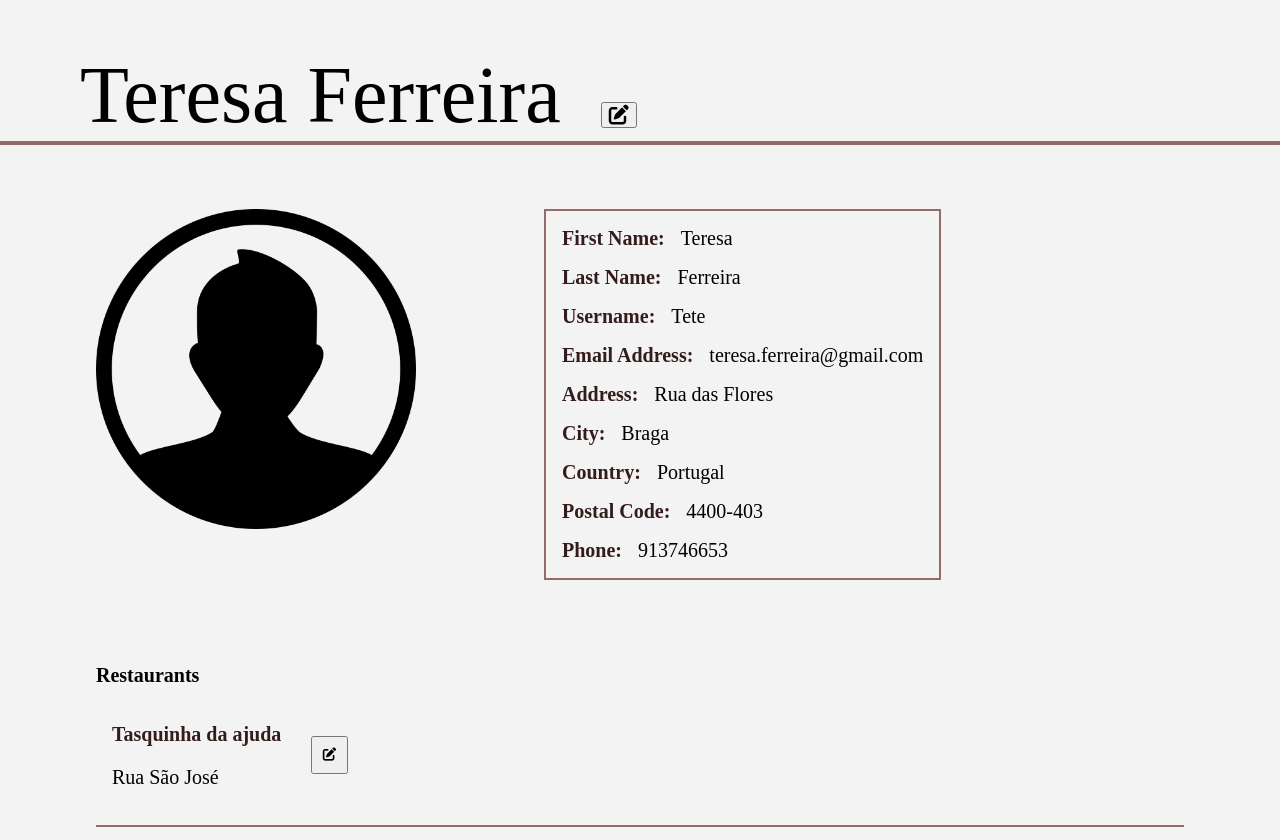
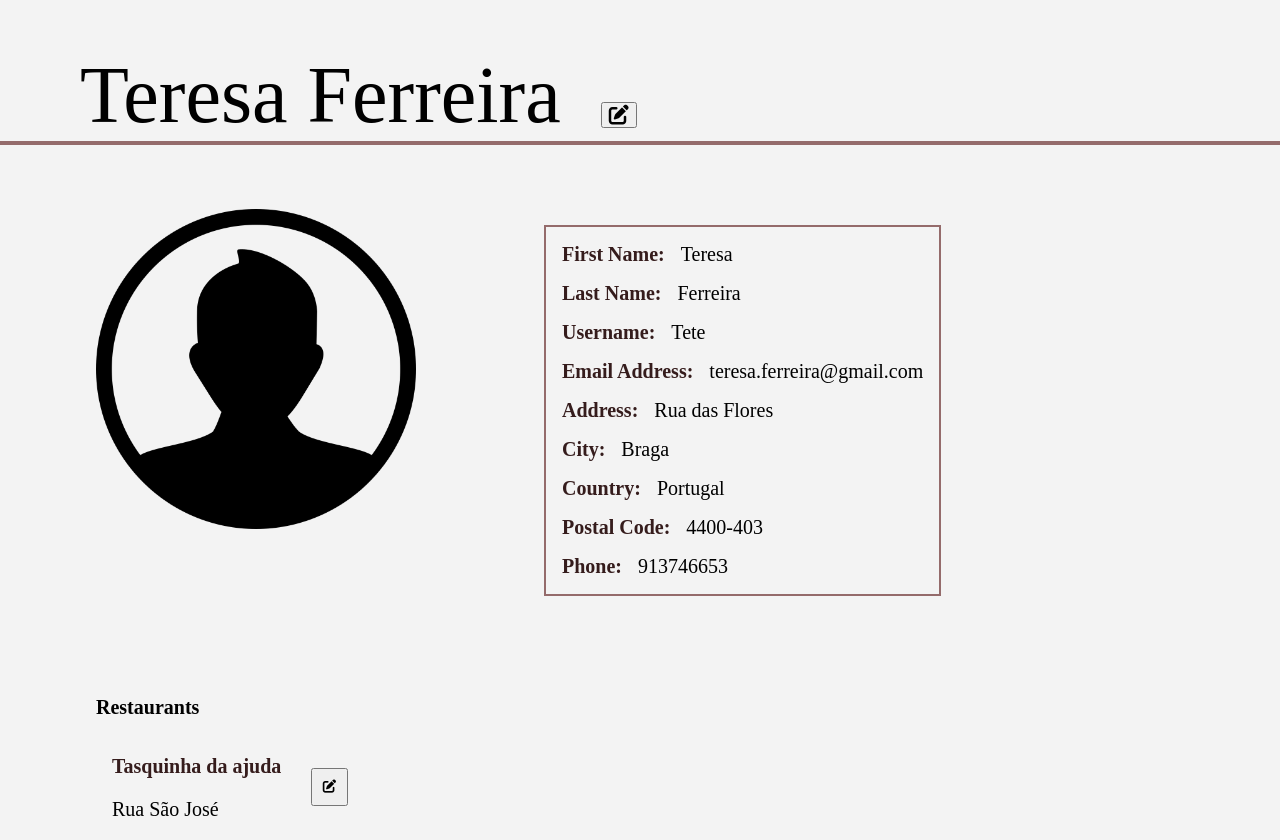
Before and after one commit to srissirs/MagicRestaurant, a PHP site: page /pages/profile.php in a window 1280 px wide. Shown: the part 94-934 px from the top of the page. Run offline with PHP 8.4, Linux system fonts and the light colour scheme; the visitor is signed in with stand-in values (Sample User, id 1); data comes from the database, SQL or seed files in the repository; some libraries are stand-ins or nearby versions.

Commit message:
margin issue

```diff
--- a/style.css
+++ b/style.css
@@ -833,6 +833,7 @@ signUp button {
     padding: 1em;
     align-items: baseline;
     gap: 1em;
+    margin: 1em 0;
 
 }
 
```
